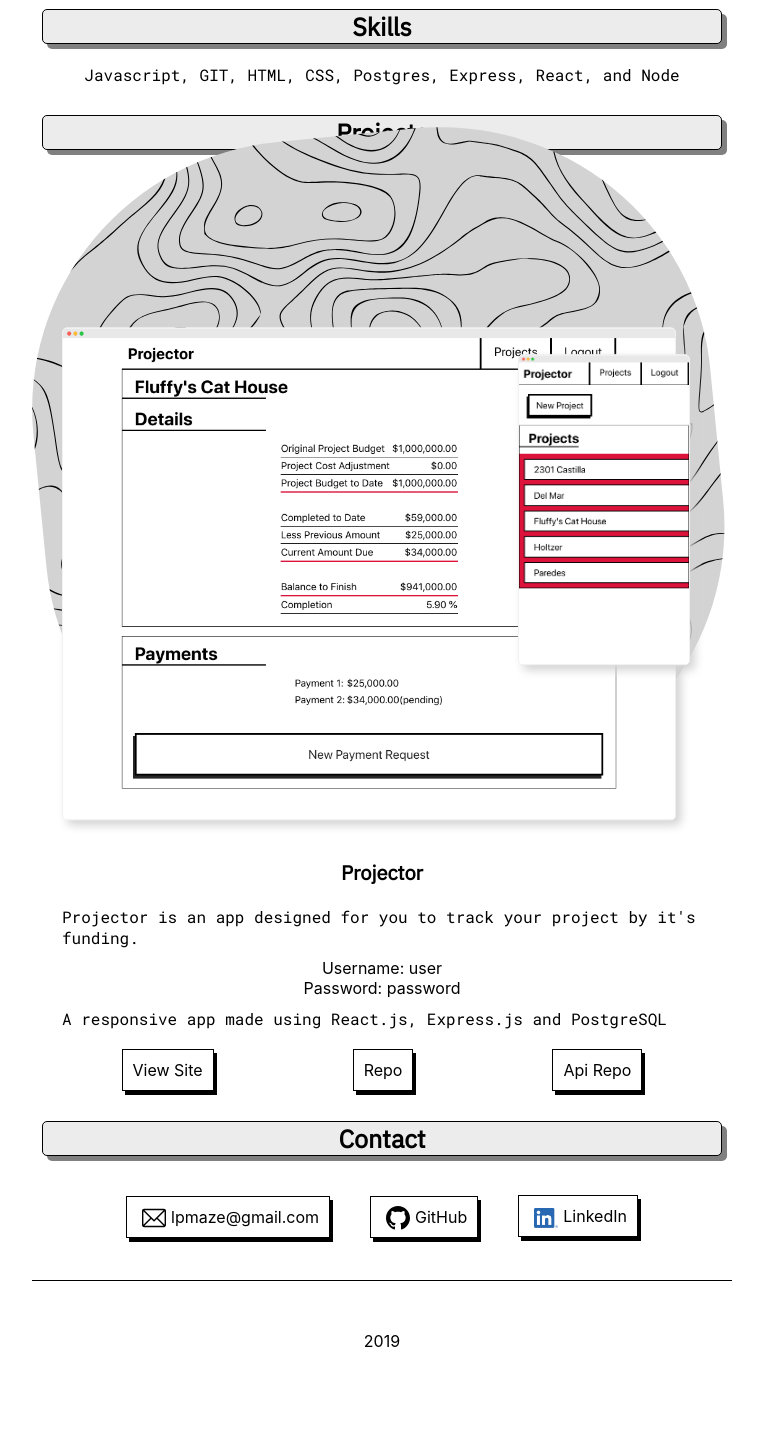
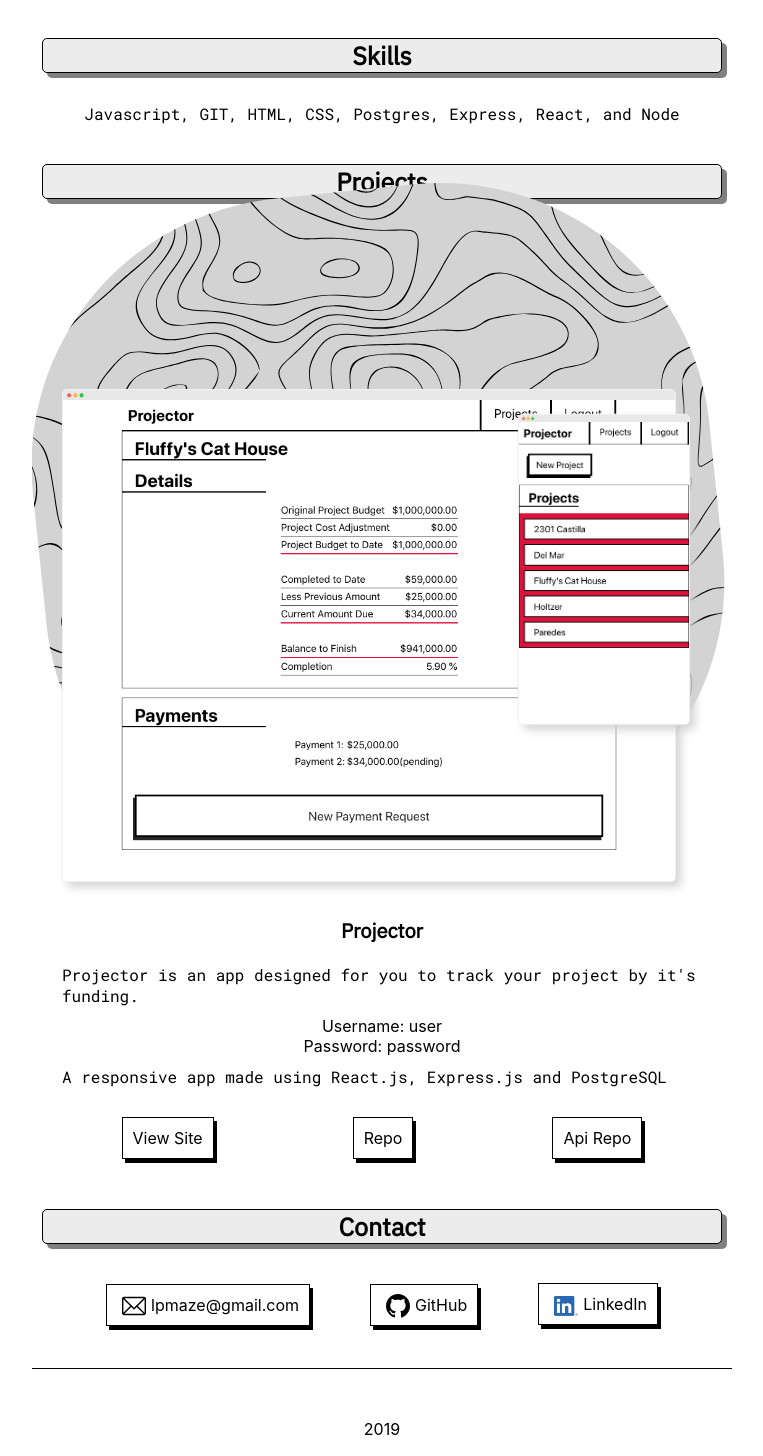
Before and after one commit to smallcrustation/katies-magic-site, a React (Create React App) app: page / in a window 1280 px wide. Shown: the part 434-1890 px from the top of the page, without its empty margins (258-1021 px from the left). Before the commit the page ends 1835 px from the top, so only its background shows below. Built offline with nearby package versions, Linux system fonts and the light colour scheme; a web font is replaced by a local one.

Commit message:
minor adjustements to margins

```diff
--- a/src/components/App/App.css
+++ b/src/components/App/App.css
@@ -33,6 +33,7 @@ font-family: 'Roboto Mono', monospace; */
   border: 1px solid black;
   box-shadow: 3px 4px black;
   padding: 10px;
+  margin: 10px;
   text-align: center;
 }
 
@@ -52,7 +53,8 @@ section{
 }
 
 h2{
-  margin-top:30px;
+  margin-top:40px;
+  margin-bottom: 30px;
   padding: 0px;
   font-size: 25px;
   /* font-family: 'Orbitron', sans-serif; */
--- a/src/components/Project/Project.js
+++ b/src/components/Project/Project.js
@@ -55,6 +55,7 @@ const Project = ({
         // onClick={() => openSite(liveUrl)}
         ref={projectRef}
       >
+        <div>
           <img
             onClick={() => openSite(liveUrl)}
             className="Project-img1"
@@ -73,6 +74,7 @@ const Project = ({
           ) : (
             ''
           )}
+        </div>
         <div
           className="Project-bg circle"
           style={{
@@ -81,7 +83,7 @@ const Project = ({
             // transform: `translateY(${scrollPos / 3}%)`
           }}
         >
-          <Waves fillColor="black"/>
+          <Waves fillColor="black" />
         </div>
       </div>
       <h3>{title}</h3>
```
Also changed, not shown: src/assets/svgs/waves.js. Lines whose indentation alone changed are shown as unchanged.
